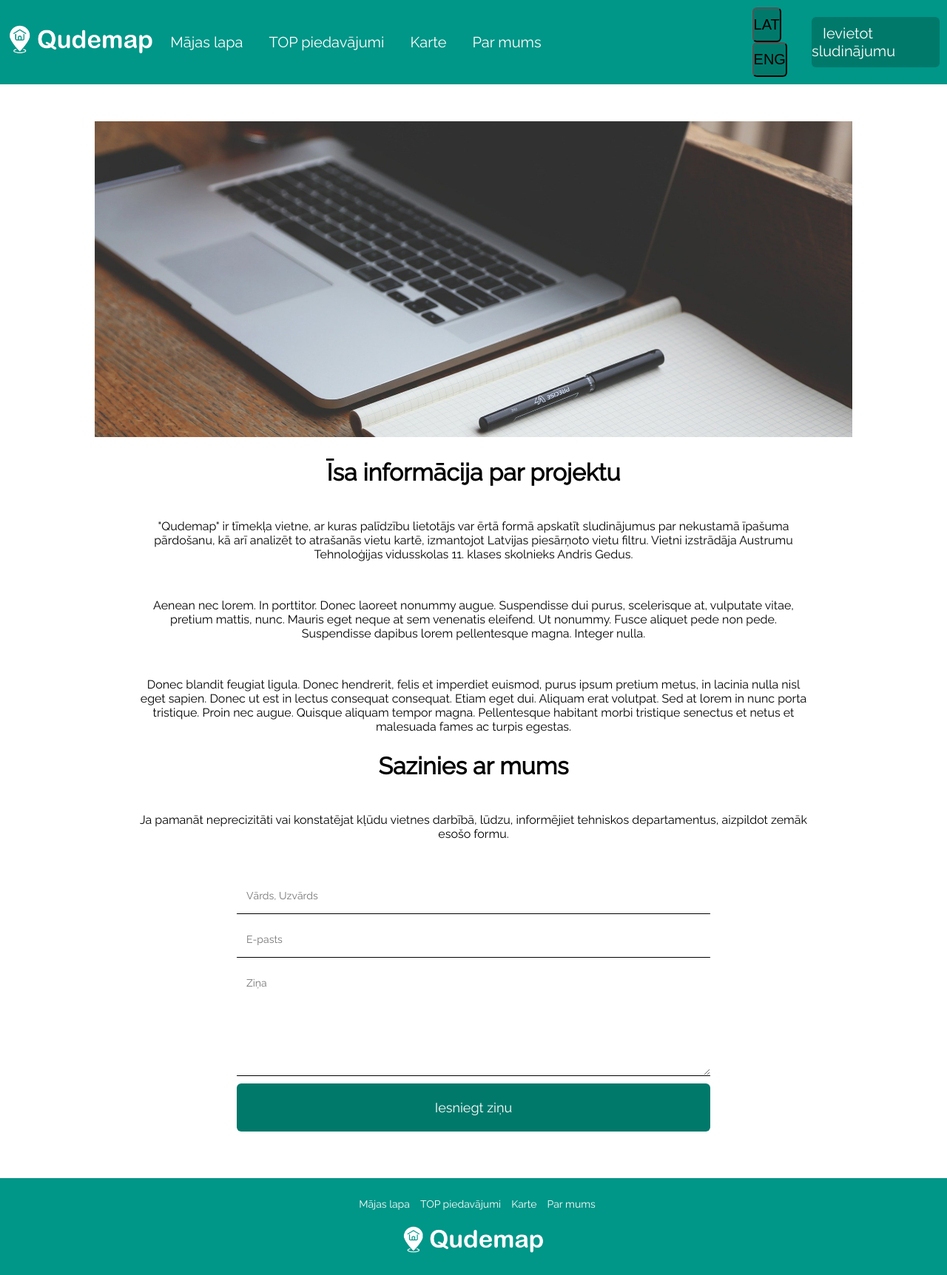
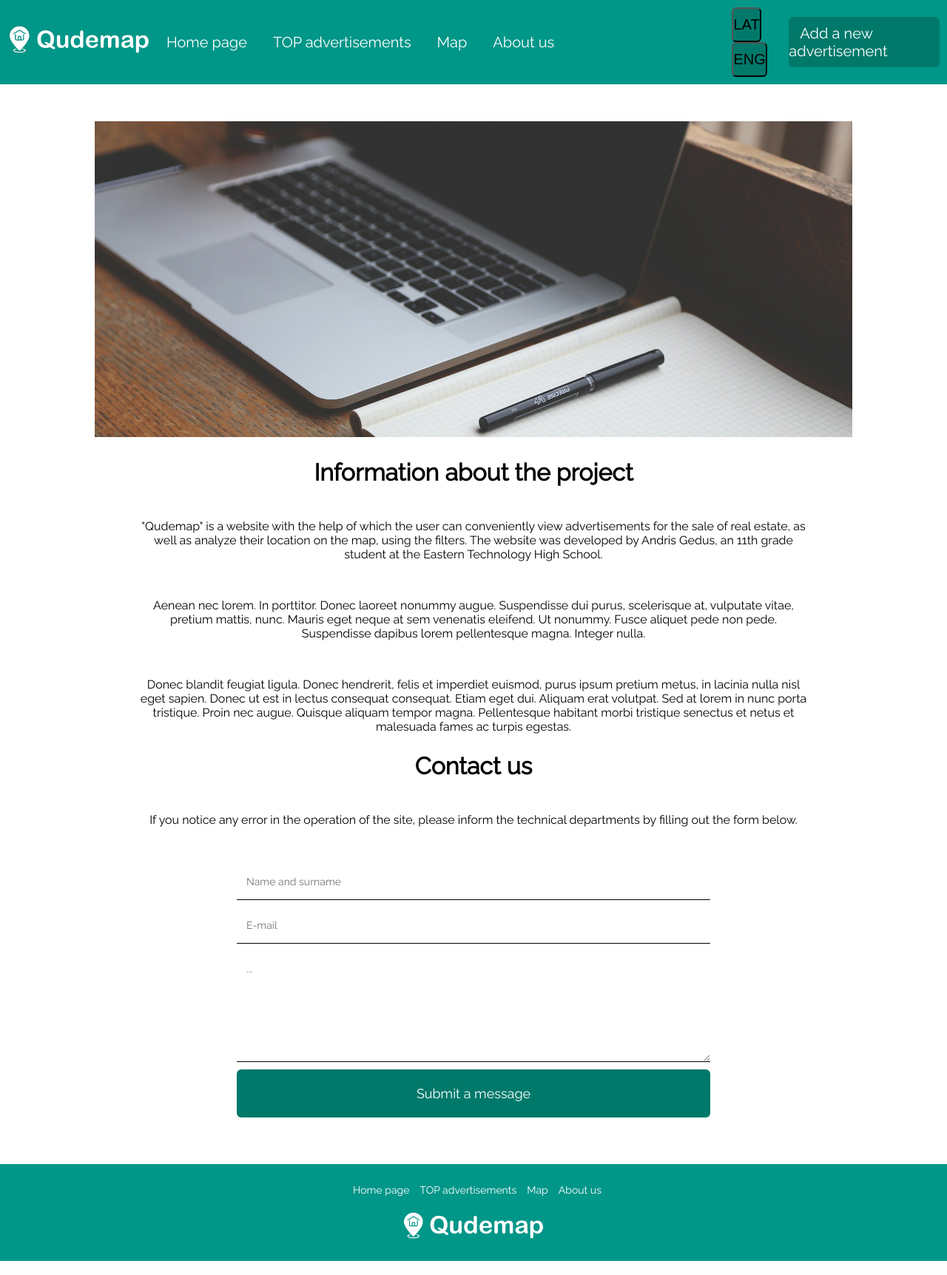
Before and after one commit to MirenAndris/QudemapDemo, a Flask app: page /parmums in a window 1280 px wide. Shown: the whole page at 74% size. Run offline with Flask 2, Linux system fonts and the light colour scheme.

Commit message:
adding translation to all pages

```diff
--- a/templates/indexEN.html
+++ b/templates/indexEN.html
@@ -35,7 +35,7 @@
 						<button onclick="setLanguageEN();" class="button_lang">ENG</button>
 					</nav>
 					<div class="header_item_headerButton2">
-						<a href="https://www.ss.lv/lv/new/" class="hB2">Add a new advertisement</a>
+						<a href="https://www.ss.lv/lv/new/" class="hB2">Add a new advertisements</a>
 					</div>
 				</div>
 			</div>
@@ -99,7 +99,7 @@
 			</div>
 			<div class="main1">
 				<div class="galeryNosConteiner">
-					<h1 class="galeryNos">Recent advertisement</h1>
+					<h1 class="galeryNos">Recent advertisements</h1>
 					<img src='static/images/galeryBar.png' alt="" class="galeryNos_bar">
 					<a class="skVisu" href="{{ url_for('toppied') }}">See all</a>
 				</div>
@@ -121,7 +121,7 @@
 		<footer class="footer">
 			<nav>
 				<a href="{{ url_for('index') }}">Home page</a>
-				<a href="{{ url_for('toppied') }}">TOP advertisement</a>
+				<a href="{{ url_for('toppied') }}">TOP advertisements</a>
 				<a href="{{ url_for('raditKarti') }}">Map</a>
 				<a href="{{ url_for('parmums') }}">About us</a>
 			</nav>
--- a/templates/parmumsEN.html
+++ b/templates/parmumsEN.html
@@ -17,16 +17,16 @@
 						<a href="{{ url_for('index') }}"><img class="graficlogo" src='static/images/Qudemap1.jpg' alt="logo"></a>
 					</div>
 					<div class="header_item headerButton">
-						<a href="{{ url_for('index') }}">Mājas lapa</a>
+						<a href="{{ url_for('index') }}">Home page</a>
 					</div>
 					<div class="header_item headerButton">
-						<a href="{{ url_for('toppied') }}">TOP piedavājumi</a>
+						<a href="{{ url_for('toppied') }}">TOP advertisements</a>
 					</div>
 					<div class="header_item headerButton">
-						<a href="{{ url_for('raditKarti') }}">Karte</a>
+						<a href="{{ url_for('raditKarti') }}">Map</a>
 					</div>
 					<div class="header_item headerButton">
-						<a href="{{ url_for('parmums') }}">Par mums</a>
+						<a href="{{ url_for('parmums') }}">About us</a>
 					</div>
 				</div>
 				<div class="header_section">
@@ -35,7 +35,7 @@
 						<button onclick="setLanguageEN();" class="button_lang">ENG</button>
 					</nav>
 					<div class="header_item_headerButton2">
-						<a href="https://www.ss.lv/lv/new/" class="hB2">Ievietot sludinājumu</a>
+						<a href="https://www.ss.lv/lv/new/" class="hB2">Add a new advertisement</a>
 					</div>
 				</div>
 			</div>
@@ -44,9 +44,9 @@
 			<div class="main4">
 				<div class="AboutUs">
 					<img src='static/images/aboutuscrop.jpg' alt="" class="aboutusImg">
-					<h1 class="h1main4">Īsa informācija par projektu</h1>
+					<h1 class="h1main4">Information about the project</h1>
 					<p class="pmain4">
-						"Qudemap" ir tīmekļa vietne, ar kuras palīdzību lietotājs var ērtā formā apskatīt sludinājumus par nekustamā īpašuma pārdošanu, kā arī analizēt to atrašanās vietu kartē, izmantojot Latvijas piesārņoto vietu filtru. Vietni izstrādāja Austrumu Tehnoloģijas vidusskolas 11. klases skolnieks Andris Gedus.
+						"Qudemap" is a website with the help of which the user can conveniently view advertisements for the sale of real estate, as well as analyze their location on the map, using the filters. The website was developed by Andris Gedus, an 11th grade student at the Eastern Technology High School.
 					</p>
 					<p class="pmain4">
 						Aenean nec lorem. In porttitor. Donec laoreet nonummy augue. Suspendisse dui purus, scelerisque at, vulputate vitae, pretium mattis, nunc. Mauris eget neque at sem venenatis eleifend. Ut nonummy. Fusce aliquet pede non pede. Suspendisse dapibus lorem pellentesque magna. Integer nulla.
@@ -54,15 +54,15 @@
 					<p class="pmain4">
 						Donec blandit feugiat ligula. Donec hendrerit, felis et imperdiet euismod, purus ipsum pretium metus, in lacinia nulla nisl eget sapien. Donec ut est in lectus consequat consequat. Etiam eget dui. Aliquam erat volutpat. Sed at lorem in nunc porta tristique. Proin nec augue. Quisque aliquam tempor magna. Pellentesque habitant morbi tristique senectus et netus et malesuada fames ac turpis egestas.
 					</p>
-					<h1 class="h1main4">Sazinies ar mums</h1>
-					<p class="pmain4">Ja pamanāt neprecizitāti vai konstatējat kļūdu vietnes darbībā, lūdzu, informējiet tehniskos departamentus, aizpildot zemāk esošo formu.</p>
+					<h1 class="h1main4">Contact us</h1>
+					<p class="pmain4">If you notice any error in the operation of the site, please inform the technical departments by filling out the form below.</p>
 				</div>
 				<div class="contact">
 					<form class="form">
-						<p><input type="text" name="name" class="feedback_input" placeholder="Vārds, Uzvārds"></p>
-						<p><input type="email" name="email" class="feedback_input" placeholder="E-pasts"></p>
-						<p><textarea name="text" cols="30" rows="10" placeholder="Ziņa" class="feedback_input"></textarea></p>
-						<input type="submit" value="Iesniegt ziņu" class="button_submit">
+						<p><input type="text" name="name" class="feedback_input" placeholder="Name and surname"></p>
+						<p><input type="email" name="email" class="feedback_input" placeholder="E-mail"></p>
+						<p><textarea name="text" cols="30" rows="10" placeholder="..." class="feedback_input"></textarea></p>
+						<input type="submit" value="Submit a message" class="button_submit">
 						<div class="space"></div>
 					</form>
 				</div>
@@ -70,10 +70,10 @@
 		</main>
 		<footer class="footer">
 			<nav>
-				<a href="{{ url_for('index') }}">Mājas lapa</a>
-				<a href="{{ url_for('toppied') }}">TOP piedavājumi</a>
-				<a href="{{ url_for('raditKarti') }}">Karte</a>
-				<a href="{{ url_for('parmums') }}">Par mums</a>
+				<a href="{{ url_for('index') }}">Home page</a>
+				<a href="{{ url_for('toppied') }}">TOP advertisements</a>
+				<a href="{{ url_for('raditKarti') }}">Map</a>
+				<a href="{{ url_for('parmums') }}">About us</a>
 			</nav>
 			<div class="footerlogo">
 				<a href="{{ url_for('index') }}"><img class="footerGRAFlogo" src='static/images/Qudemap1.png' alt="logo"></a>
```
Also changed, not shown: templates/karteEN.html (+9 -9 lines), templates/toppiedEN.html (+15 -15 lines).
